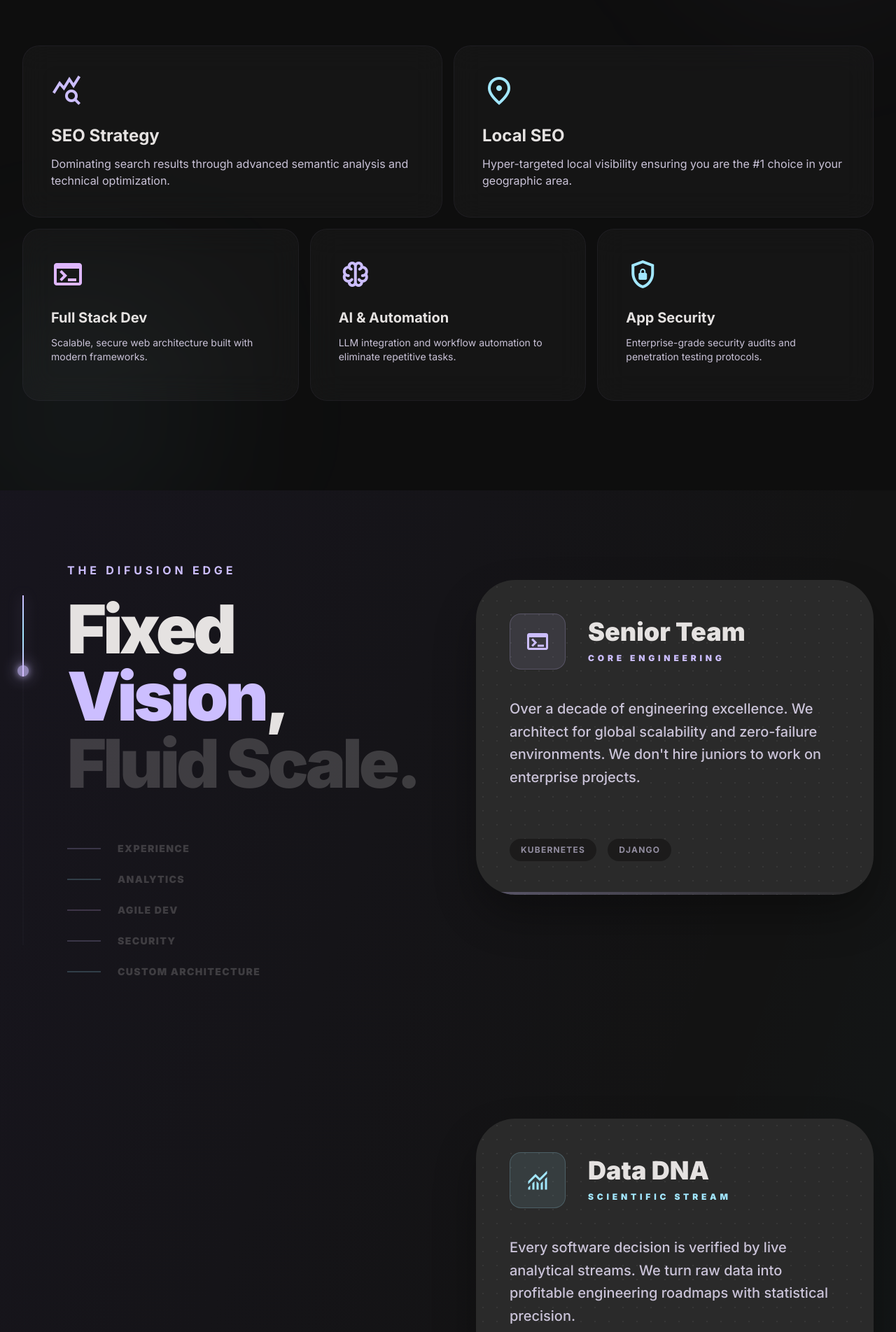
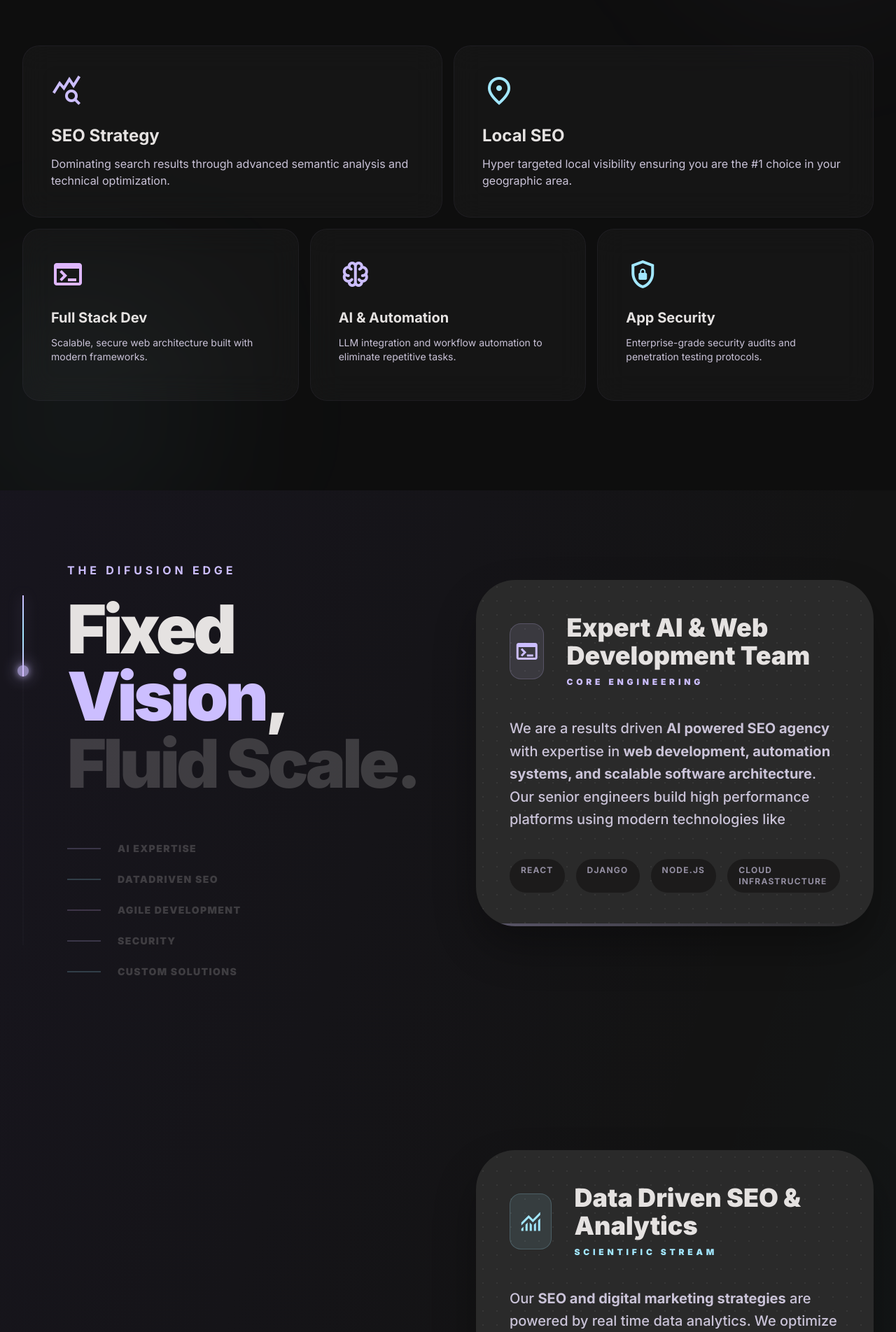
Before and after one commit to AbRehmansaif/difusionSEO, a Django app: page / in a window 1280 px wide. Shown: the part 1119-3023 px from the top of the page at 70% size. Run offline with Django 5.2, Linux system fonts and the light colour scheme; some libraries are stand-ins or nearby versions.

Commit message:
SEO Home page

```diff
--- a/templates/home.html
+++ b/templates/home.html
@@ -299,7 +299,7 @@
 <div class="md:col-span-3 glass-card p-10 rounded-[1.5rem] hover:border-secondary/50 group transition-all hover-lift" data-aos="fade-up" data-aos-delay="200">
 <span class="material-symbols-outlined text-5xl text-secondary mb-6 group-hover:scale-110 transition-transform block">location_on</span>
 <h3 class="text-2xl font-bold mb-3">Local SEO</h3>
-<p class="text-on-surface-variant">Hyper-targeted local visibility ensuring you are the #1 choice in your geographic area.</p>
+<p class="text-on-surface-variant">Hyper targeted local visibility ensuring you are the #1 choice in your geographic area.</p>
 </div>
 <!-- Full Stack -->
 <div class="md:col-span-2 glass-card p-10 rounded-[1.5rem] hover:border-tertiary/50 group transition-all hover-lift" data-aos="fade-up" data-aos-delay="300">
@@ -349,15 +349,15 @@
                     <div class="space-y-6 mt-16">
                         <div class="step-indicator flex items-center gap-6 transition-all duration-500 opacity-20" data-step="1">
                             <span class="w-12 h-[2px] bg-primary"></span>
-                            <span class="text-sm font-black uppercase tracking-widest">Experience</span>
+                            <span class="text-sm font-black uppercase tracking-widest">AI Expertise</span>
                         </div>
                         <div class="step-indicator flex items-center gap-6 transition-all duration-500 opacity-20" data-step="2">
                             <span class="w-12 h-[2px] bg-secondary"></span>
-                            <span class="text-sm font-black uppercase tracking-widest">Analytics</span>
+                            <span class="text-sm font-black uppercase tracking-widest">DataDriven SEO</span>
                         </div>
                         <div class="step-indicator flex items-center gap-6 transition-all duration-500 opacity-20" data-step="3">
                             <span class="w-12 h-[2px] bg-tertiary"></span>
-                            <span class="text-sm font-black uppercase tracking-widest">Agile Dev</span>
+                            <span class="text-sm font-black uppercase tracking-widest">Agile Development</span>
                         </div>
                         <div class="step-indicator flex items-center gap-6 transition-all duration-500 opacity-20" data-step="4">
                             <span class="w-12 h-[2px] bg-primary"></span>
@@ -365,7 +365,7 @@
                         </div>
                         <div class="step-indicator flex items-center gap-6 transition-all duration-500 opacity-20" data-step="5">
                             <span class="w-12 h-[2px] bg-secondary"></span>
-                            <span class="text-sm font-black uppercase tracking-widest">Custom Architecture</span>
+                            <span class="text-sm font-black uppercase tracking-widest">Custom Solutions</span>
                         </div>
                     </div>
                 </div>
@@ -395,14 +395,19 @@
                                 <span class="material-symbols-outlined text-primary text-4xl">terminal</span>
                             </div>
                             <div>
-                                <h4 class="text-4xl font-black mb-1">Senior Team</h4>
+                                <h4 class="text-4xl font-black mb-1">Expert AI & Web Development Team</h4>
                                 <span class="text-xs uppercase font-black tracking-[0.4em] text-primary">Core Engineering</span>
                             </div>
                         </div>
-                        <p class="text-xl text-on-surface-variant leading-relaxed relative z-10 font-medium">Over a decade of engineering excellence. We architect for global scalability and zero-failure environments. We don't hire juniors to work on enterprise projects.</p>
+                        <p class="text-xl text-on-surface-variant leading-relaxed relative z-10 font-medium">We are a results driven <strong>AI powered SEO agency</strong> with expertise in
+                            <strong>web development, automation systems, and scalable software architecture</strong>.
+                            Our senior engineers build high performance platforms using modern technologies like</p>
                         <div class="flex gap-4 mt-auto relative z-10">
-                            <span class="px-4 py-2 rounded-full bg-surface-container-low text-xs font-bold uppercase tracking-widest text-outline">Kubernetes</span>
+                            <span class="px-4 py-2 rounded-full bg-surface-container-low text-xs font-bold uppercase tracking-widest text-outline">React</span>
                             <span class="px-4 py-2 rounded-full bg-surface-container-low text-xs font-bold uppercase tracking-widest text-outline">Django</span>
+                            <span class="px-4 py-2 rounded-full bg-surface-container-low text-xs font-bold uppercase tracking-widest text-outline">Node.js</span>
+                            <span class="px-4 py-2 rounded-full bg-surface-container-low text-xs font-bold uppercase tracking-widest text-outline">Cloud Infrastructure</span>
+
                         </div>
                     </div>
 
@@ -415,14 +420,17 @@
                                 <span class="material-symbols-outlined text-secondary text-4xl">monitoring</span>
                             </div>
                             <div>
-                                <h4 class="text-4xl font-black mb-1">Data DNA</h4>
+                                <h4 class="text-4xl font-black mb-1">Data Driven SEO & Analytics</h4>
                                 <span class="text-xs uppercase font-black tracking-[0.4em] text-secondary">Scientific Stream</span>
                             </div>
                         </div>
-                        <p class="text-xl text-on-surface-variant leading-relaxed relative z-10 font-medium">Every software decision is verified by live analytical streams. We turn raw data into profitable engineering roadmaps with statistical precision.</p>
+                        <p class="text-xl text-on-surface-variant leading-relaxed relative z-10 font-medium">Our <strong>SEO and digital marketing strategies</strong> are powered by real time data analytics.
+                            We optimize your website using <strong>technical SEO, keyword research, and AI based insights</strong>
+                            to improve search engine rankings, increase organic traffic, and maximize ROI.</p>
                         <div class="flex gap-4 mt-auto relative z-10">
-                            <span class="px-4 py-2 rounded-full bg-surface-container-low text-xs font-bold uppercase tracking-widest text-outline">BigQuery</span>
-                            <span class="px-4 py-2 rounded-full bg-surface-container-low text-xs font-bold uppercase tracking-widest text-outline">Real-time</span>
+                            <span class="px-4 py-2 rounded-full bg-surface-container-low text-xs font-bold uppercase tracking-widest text-outline">Technical SEO</span>
+                            <span class="px-4 py-2 rounded-full bg-surface-container-low text-xs font-bold uppercase tracking-widest text-outline">Keyword Research</span>
+                            <span class="px-4 py-2 rounded-full bg-surface-container-low text-xs font-bold uppercase tracking-widest text-outline">AI based insights</span>
                         </div>
                     </div>
 
@@ -435,14 +443,17 @@
                                 <span class="material-symbols-outlined text-tertiary text-4xl">bolt</span>
                             </div>
                             <div>
-                                <h4 class="text-4xl font-black mb-1">Agile Pulse</h4>
+                                <h4 class="text-4xl font-black mb-1">Agile Development & Automation</h4>
                                 <span class="text-xs uppercase font-black tracking-[0.4em] text-tertiary">Rapid Release</span>
                             </div>
                         </div>
-                        <p class="text-xl text-on-surface-variant leading-relaxed relative z-10 font-medium">We release updates weekly. Your platform evolves in real-time, staying months ahead of the competition's release cycles.</p>
+                        <p class="text-xl text-on-surface-variant leading-relaxed relative z-10 font-medium">We specialize in <strong>business automation, AI workflows, and rapid web development</strong>.
+                            Our agile approach ensures faster delivery, continuous updates, and seamless integration of
+                            <strong>AI chatbots, APIs, and automation tools</strong> to streamline your business operations.</p>
                         <div class="flex gap-4 mt-auto relative z-10">
-                            <span class="px-4 py-2 rounded-full bg-surface-container-low text-xs font-bold uppercase tracking-widest text-outline">CI/CD</span>
-                            <span class="px-4 py-2 rounded-full bg-surface-container-low text-xs font-bold uppercase tracking-widest text-outline">Scrum</span>
+                            <span class="px-4 py-2 rounded-full bg-surface-container-low text-xs font-bold uppercase tracking-widest text-outline">AI Chatbots</span>
+                            <span class="px-4 py-2 rounded-full bg-surface-container-low text-xs font-bold uppercase tracking-widest text-outline">APIs</span>
+                            <span class="px-4 py-2 rounded-full bg-surface-container-low text-xs font-bold uppercase tracking-widest text-outline">Automation Tools</span>
                         </div>
                     </div>
 
@@ -455,11 +466,13 @@
                                 <span class="material-symbols-outlined text-primary text-4xl">shield</span>
                             </div>
                             <div>
-                                <h4 class="text-4xl font-black mb-1">Iron Shield</h4>
-                                <span class="text-xs uppercase font-black tracking-[0.4em] text-primary">Cyber Protection</span>
+                                <h4 class="text-4xl font-black mb-1">Enterprise Level Security Solutions</h4>
+                                <span class="text-xs uppercase font-black tracking-[0.4em] text-primary">Iron Shield </span>
                             </div>
                         </div>
-                        <p class="text-xl text-on-surface-variant leading-relaxed relative z-10 font-medium">Enterprise-grade encryption and 24/7 automated threat detection guarding your mission-critical business data.</p>
+                        <p class="text-xl text-on-surface-variant leading-relaxed relative z-10 font-medium">Security is at the core of our development. We implement
+                            <strong>secure authentication systems, data encryption, and vulnerability testing</strong>
+                            to protect your applications. Our <strong>cybersecurity practices</strong> ensure safe and reliable digital platforms.</p>
                     </div>
 
                     <!-- Card 05 -->
@@ -471,11 +484,13 @@
                                 <span class="material-symbols-outlined text-secondary text-4xl">dashboard_customize</span>
                             </div>
                             <div>
-                                <h4 class="text-4xl font-black mb-1">Unique Core</h4>
+                                <h4 class="text-4xl font-black mb-1">Custom Web & AI Solutions</h4>
                                 <span class="text-xs uppercase font-black tracking-[0.4em] text-secondary">Bespoke Logic</span>
                             </div>
                         </div>
-                        <p class="text-xl text-on-surface-variant leading-relaxed relative z-10 font-medium">No templates. We build bespoke architectures tailored to your specific business logic, scaling needs, and long-term vision.</p>
+                        <p class="text-xl text-on-surface-variant leading-relaxed relative z-10 font-medium">We build <strong>custom web applications, AI solutions, and SEO strategies</strong>
+                            tailored to your business goals. Whether you need <strong>lead generation systems, automation tools, or scalable platforms</strong>,
+                            we deliver solutions designed for growth.</p>
                         <div class="mt-auto relative z-10">
                             <a href="/contact" class="inline-flex items-center gap-4 bg-secondary text-on-secondary px-8 py-4 rounded-full font-black text-sm hover:scale-105 transition-all shadow-lg">
                                 Start a Project
```
